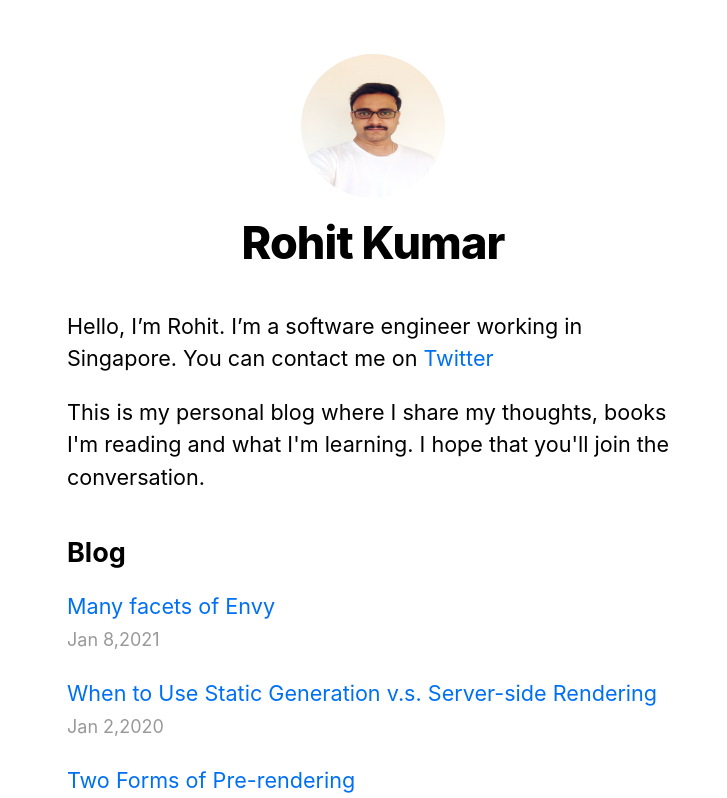
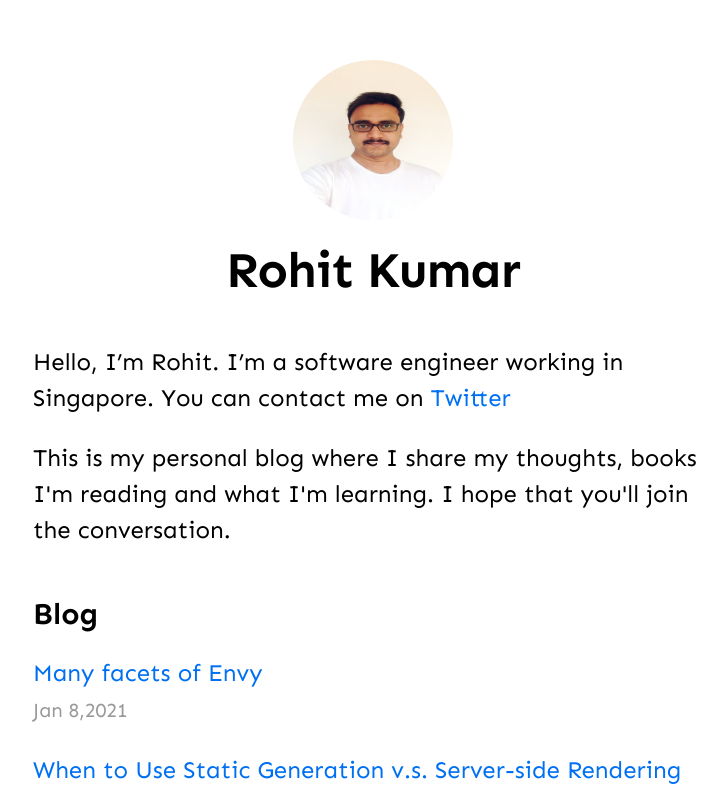
Before and after one commit to RohitKumarMahadev/RohitThoughtWorks, a Next.js app: page / in a window 1280 px wide. Shown: the top 798 px of the page, without its empty margins (267-994 px from the left). Built offline with nearby package versions, Linux system fonts and the light colour scheme.

Commit message:
Font change

```diff
--- a/components/layout.js
+++ b/components/layout.js
@@ -11,6 +11,9 @@ export default function Layout({ children, home }) {
     <div className={styles.container}>
       <Head>
         <link rel="icon" href="/favicon.ico" />
+        <link rel="preconnect" href="https://fonts.gstatic.com" />
+        <link href="https://fonts.googleapis.com/css2?family=Sen&display=swap" rel="stylesheet"></link>
+        <link href="https://fonts.googleapis.com/css2?family=Sen:wght@400;700&display=swap" rel="stylesheet"></link>
         <meta
           name="description"
           content="Rohit's thoughts captured"
--- a/styles/global.css
+++ b/styles/global.css
@@ -2,10 +2,10 @@ html,
 body {
   padding: 0;
   margin: 0;
-  font-family: -apple-system, BlinkMacSystemFont, Segoe UI, Roboto, Oxygen,
-    Ubuntu, Cantarell, Fira Sans, Droid Sans, Helvetica Neue, sans-serif;
+  font-family: "Sen", -apple-system, BlinkMacSystemFont, Segoe UI, Roboto,
+    Oxygen, Ubuntu, Cantarell, Fira Sans, Droid Sans, Helvetica Neue, sans-serif;
   line-height: 1.6;
-  font-size: 18px;
+  font-size: 20px;
 }
 
 * {
```
